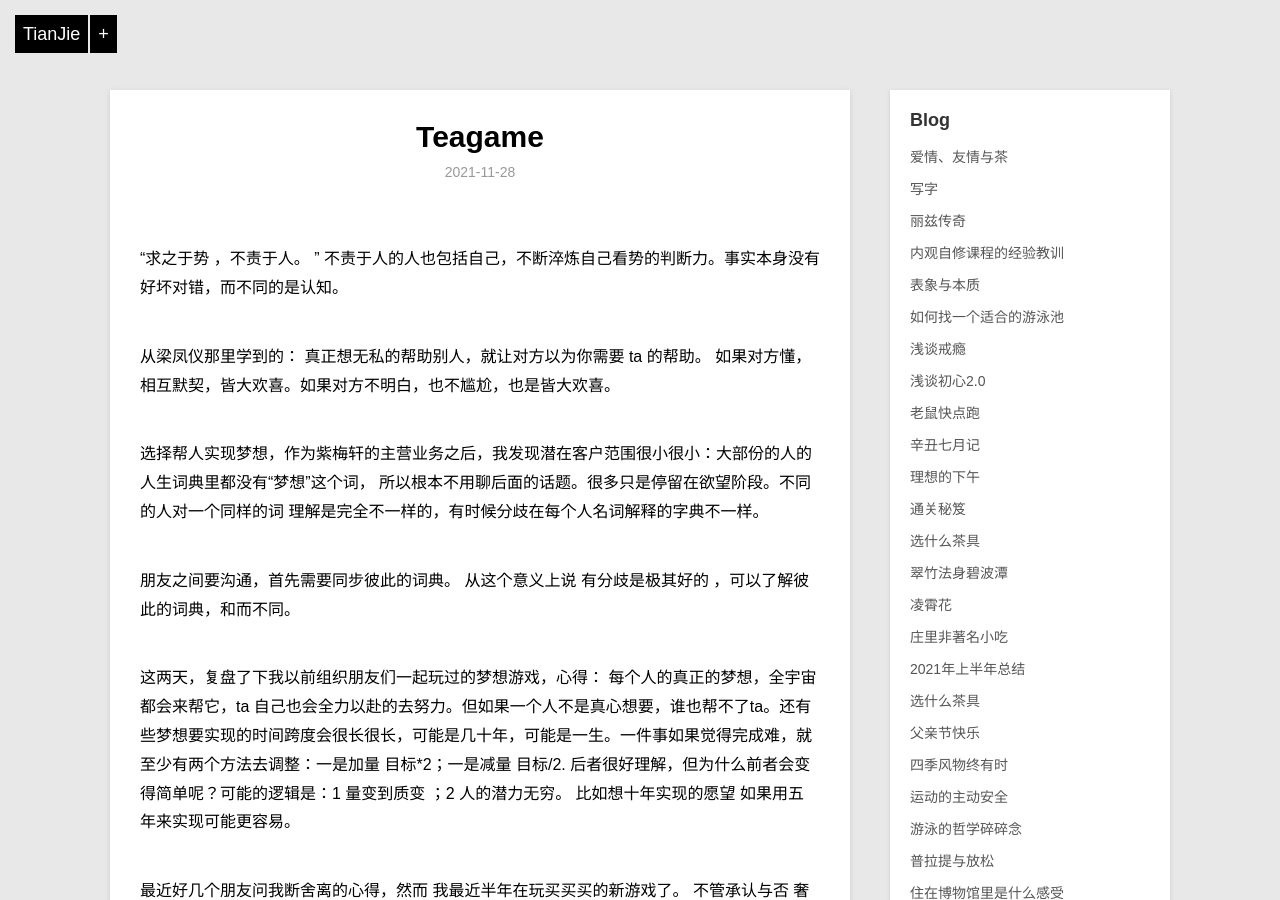
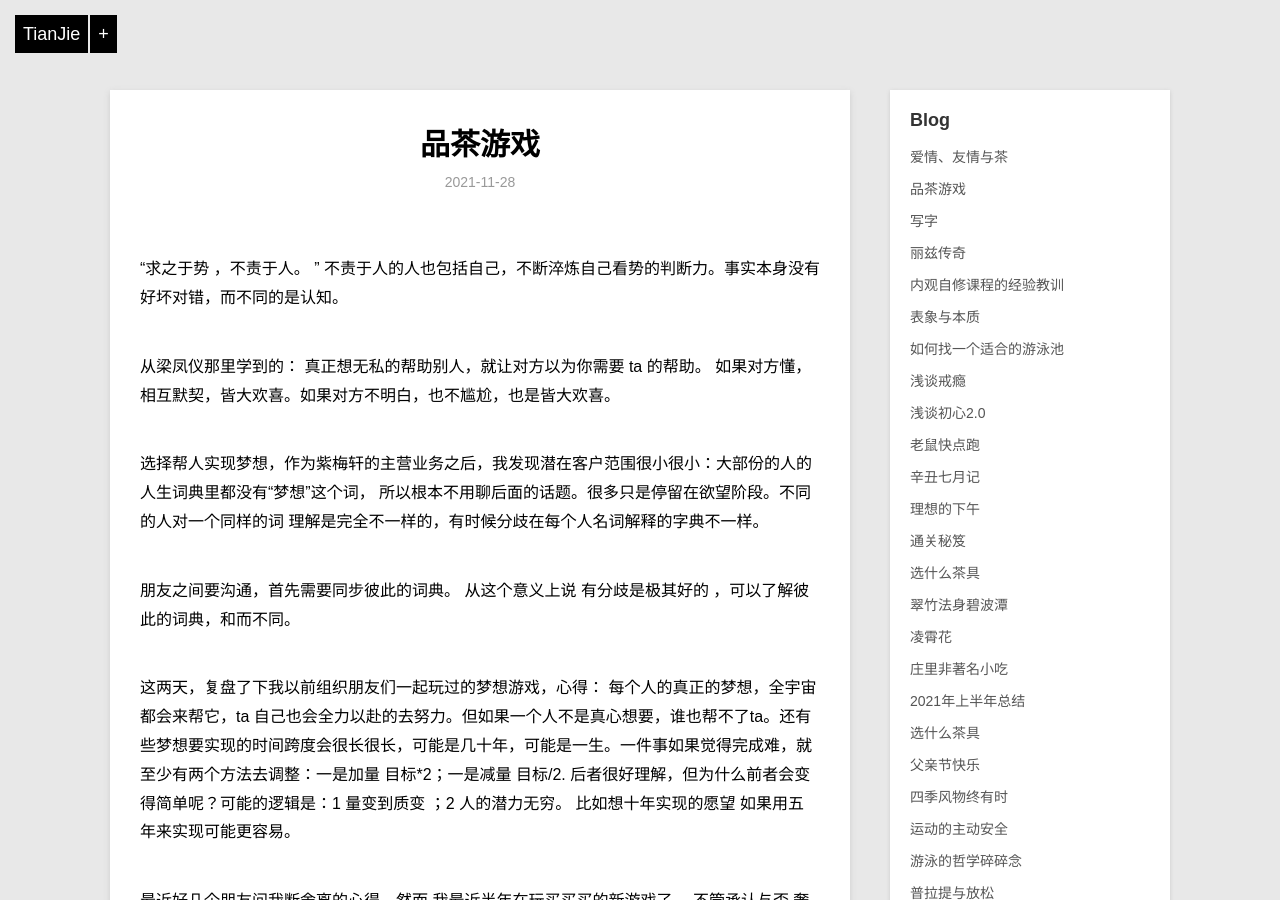
Before and after one commit to violettianjie/violettianjie.github.io, a Jekyll site: the page built from _posts/blog/2021-11-28-teagame.md, in a window 1280 px wide and 900 px high. Built offline with Jekyll 4.4.1, drawn with Linux system fonts in a browser that asks for light colours; our own code applies the rules of GitHub Pages for plain Markdown files.

Commit message:
Update 2021-11-28-teagame.md

```diff
--- a/_posts/blog/2021-11-28-teagame.md
+++ b/_posts/blog/2021-11-28-teagame.md
@@ -1,3 +1,12 @@
+---
+layout: post
+title: " 品茶游戏 "
+description: "十年饮冰 难凉热血"
+category: blog
+---
+
+
+
 “求之于势 ，不责于人。 ” 不责于人的人也包括自己，不断淬炼自己看势的判断力。事实本身没有好坏对错，而不同的是认知。
 
 
```
